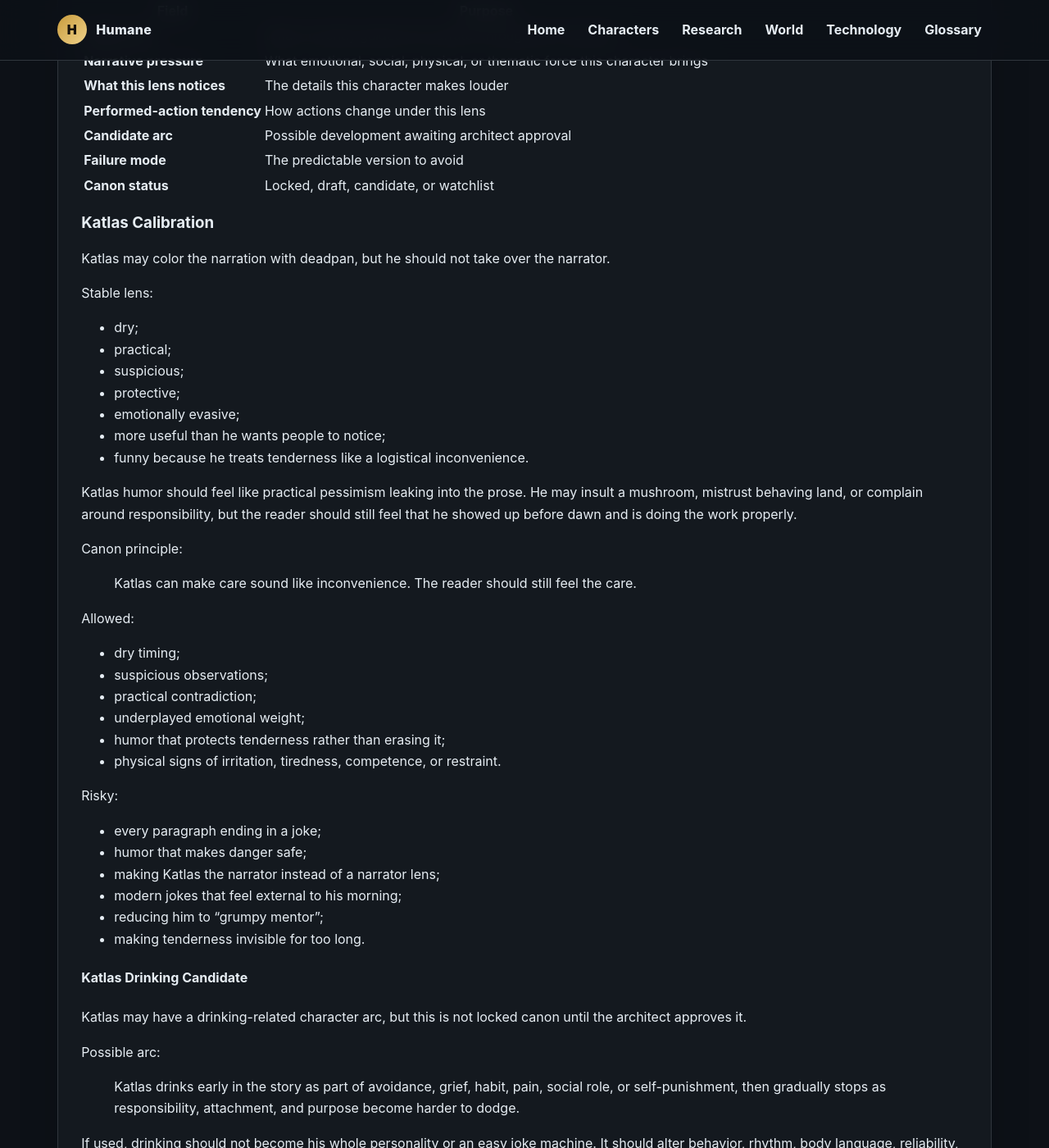
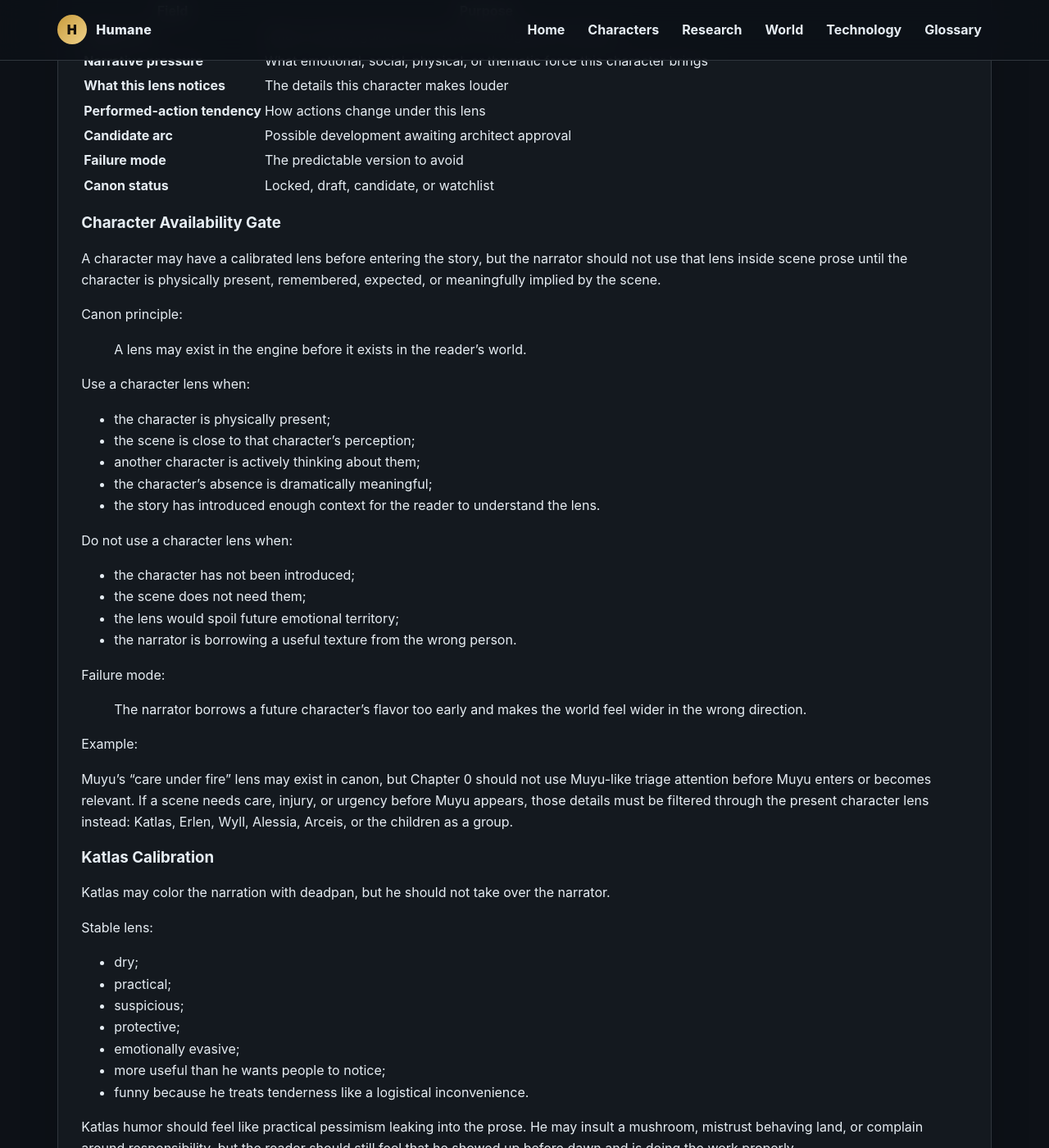
Before and after one commit to guidoduchi/humane, a Jekyll site: the page built from research/narrative/narrator.md, in a window 1280 px wide and 1400 px high, scrolled down 25057 px. Shown: the whole window at 82% size. Built offline with Jekyll 4.4.1, drawn with Linux system fonts in a browser that asks for light colours.

Commit message:
+ update with Character Availability Gate

```diff
--- a/research/narrative/narrator.md
+++ b/research/narrative/narrator.md
@@ -974,6 +974,37 @@ Each expandable character slot may use:
 | **Failure mode** | The predictable version to avoid |
 | **Canon status** | Locked, draft, candidate, or watchlist |
 
+### Character Availability Gate
+
+A character may have a calibrated lens before entering the story, but the narrator should not use that lens inside scene prose until the character is physically present, remembered, expected, or meaningfully implied by the scene.
+
+Canon principle:
+
+> A lens may exist in the engine before it exists in the reader's world.
+
+Use a character lens when:
+
+- the character is physically present;
+- the scene is close to that character's perception;
+- another character is actively thinking about them;
+- the character's absence is dramatically meaningful;
+- the story has introduced enough context for the reader to understand the lens.
+
+Do not use a character lens when:
+
+- the character has not been introduced;
+- the scene does not need them;
+- the lens would spoil future emotional territory;
+- the narrator is borrowing a useful texture from the wrong person.
+
+Failure mode:
+
+> The narrator borrows a future character's flavor too early and makes the world feel wider in the wrong direction.
+
+Example:
+
+Muyu's "care under fire" lens may exist in canon, but Chapter 0 should not use Muyu-like triage attention before Muyu enters or becomes relevant. If a scene needs care, injury, or urgency before Muyu appears, those details must be filtered through the present character lens instead: Katlas, Erlen, Wyll, Alessia, Arceis, or the children as a group.
+
 ### Katlas Calibration
 
 Katlas may color the narration with deadpan, but he should not take over the narrator.
```
Also changed, not shown: research/narrative/narrator.json (+20 -1 lines).
